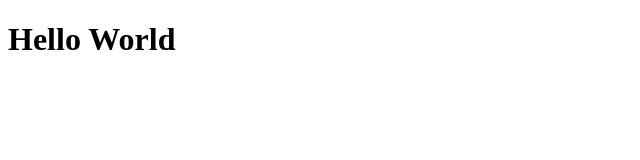
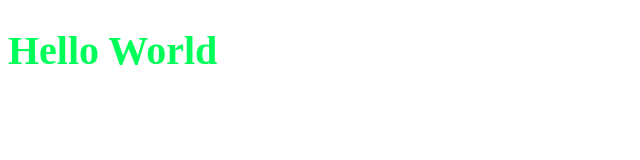
Before and after one commit to JkGiThuB821/portfoliowebsite.github.io, a plain HTML site: page index.html in a window 1280 px wide. Shown: the whole page, without its empty margins (0-640 px from the left). Drawn offline with Linux system fonts and the light colour scheme.

Commit message:
Added the css file

```diff
--- a/index.html
+++ b/index.html
@@ -4,6 +4,7 @@
     <meta charset="UTF-8">
     <meta name="viewport" content="width=device-width, initial-scale=1.0">
     <title>Document</title>
+    <link rel="stylesheet" href="web.css">
 </head>
 <body>
     <h1>Hello World</h1>
--- /dev/null
+++ b/web.css
@@ -0,0 +1,4 @@
+h1 {
+    font-size: 2.5rem;
+    color: #00ff59;
+}
```
